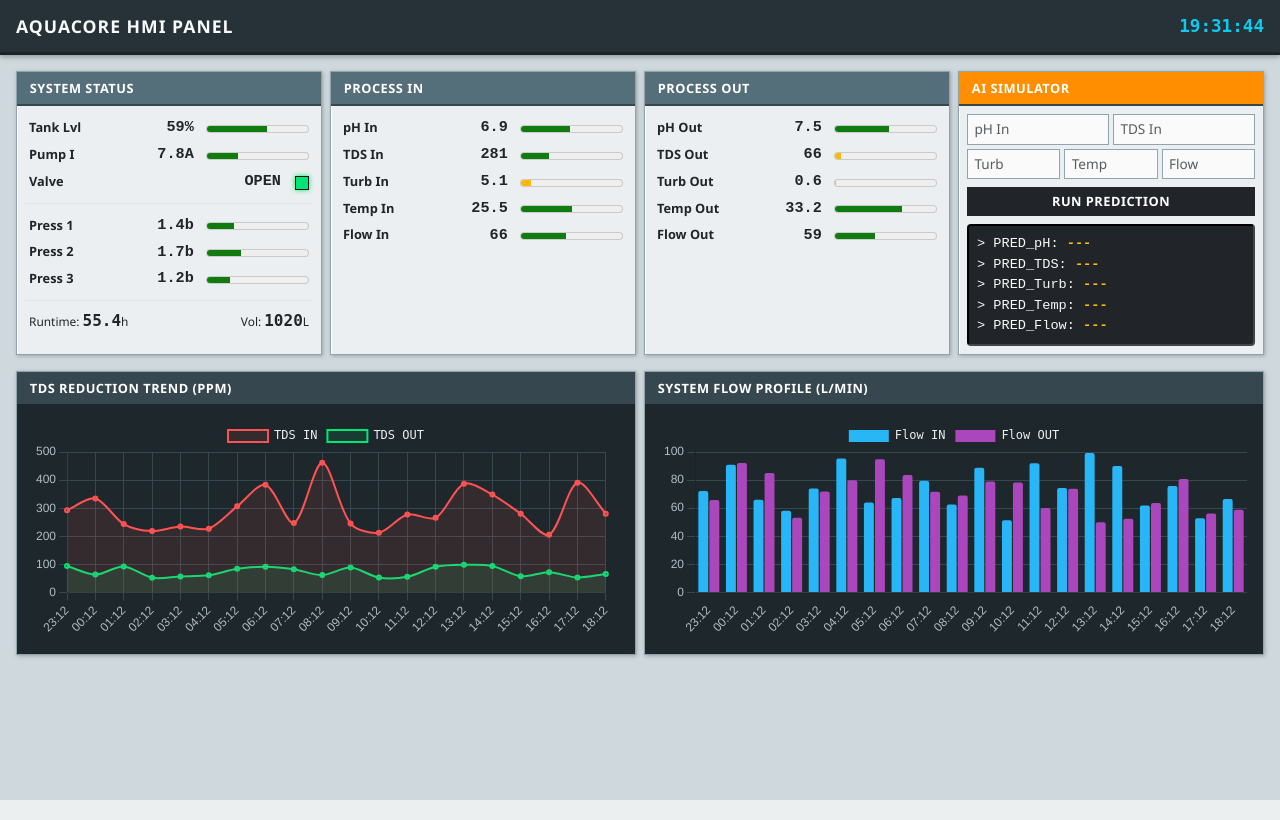
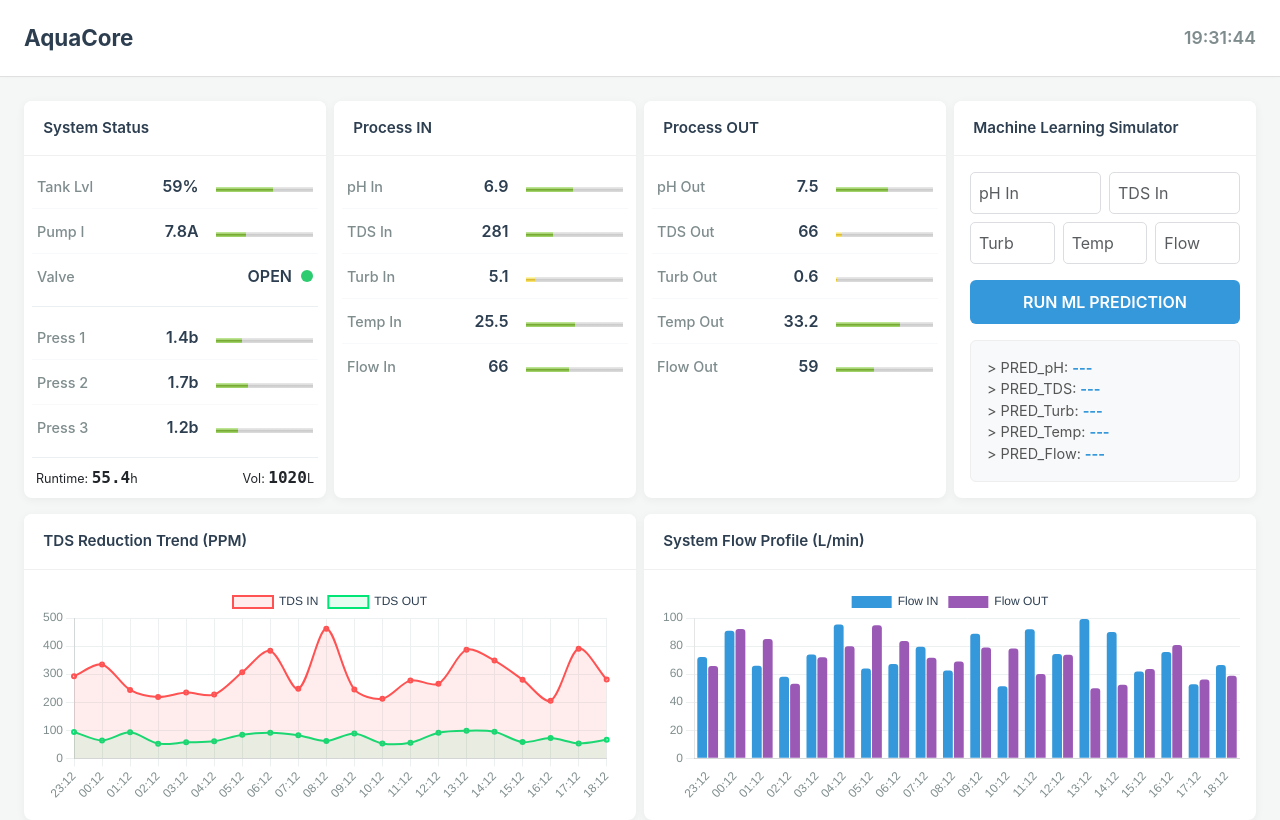
Before and after one commit to krishvariya/aquacore, a Flask app: page / in a window 1280 px wide. Run offline with Flask 3, Linux system fonts and the light colour scheme; data comes from the database, SQL or seed files in the repository.

Commit message:
UI: Revert to clean, basic, attractive light SaaS theme and rename to AquaCore

```diff
--- a/static/css/style.css
+++ b/static/css/style.css
@@ -1,95 +1,114 @@
 body {
-    background-color: #cfd8dc;
-    font-family: 'Segoe UI', Tahoma, Geneva, Verdana, sans-serif;
-    font-size: 0.85rem;
-    color: #263238;
+    background-color: #f4f7f6;
+    font-family: -apple-system, BlinkMacSystemFont, "Segoe UI", Roboto, "Helvetica Neue", Arial, sans-serif;
+    font-size: 0.9rem;
+    color: #333;
 }
 .card {
-    border-radius: 0;
-    border: 1px solid #90a4ae;
-    background-color: #eceff1;
-    box-shadow: inset 1px 1px 0 #ffffff, 1px 1px 4px rgba(0,0,0,0.25);
+    border-radius: 8px;
+    border: none;
+    background-color: #ffffff;
+    box-shadow: 0 2px 10px rgba(0,0,0,0.05);
 }
 .card-header {
-    border-radius: 0 !important;
-    font-weight: bold;
-    text-transform: uppercase;
-    font-size: 0.8rem;
-    background-color: #546e7a !important;
-    color: #fff !important;
-    padding: 0.4rem 0.8rem;
-    border-bottom: 2px solid #37474f;
-    letter-spacing: 0.5px;
+    border-radius: 8px 8px 0 0 !important;
+    font-weight: 600;
+    font-size: 0.95rem;
+    background-color: #ffffff !important;
+    color: #2c3e50 !important;
+    padding: 1rem 1.2rem;
+    border-bottom: 1px solid #f0f0f0;
 }
 .navbar {
-    background-color: #263238 !important;
-    border-bottom: 3px solid #1a2327;
-    box-shadow: 0 2px 5px rgba(0,0,0,0.3);
+    background-color: #ffffff !important;
+    border-bottom: 1px solid #e0e0e0;
+    padding: 1rem 1.5rem;
+    box-shadow: 0 1px 3px rgba(0,0,0,0.02);
 }
 .navbar-brand {
-    font-size: 1.1rem;
-    text-transform: uppercase;
-    letter-spacing: 1px;
-    font-weight: 600;
+    color: #2c3e50 !important;
+    font-weight: 700;
+    font-size: 1.4rem;
+}
+#clock {
+    color: #7f8c8d !important;
 }
 table {
     width: 100%;
 }
 table td {
-    padding: 2px 4px !important;
+    padding: 10px 5px !important;
     vertical-align: middle;
+    border-bottom: 1px solid #f8f9fa;
+}
+table tr:last-child td {
+    border-bottom: none;
 }
 .label-col {
-    width: 32%;
-    font-weight: 600;
-    font-size: 0.8rem;
+    width: 35%;
+    font-weight: 500;
+    color: #7f8c8d;
 }
 .val-col {
-    width: 28%;
+    width: 25%;
     text-align: right;
-    font-family: 'Courier New', Courier, monospace;
-    font-size: 0.95rem;
-    font-weight: bold;
+    font-family: inherit;
+    font-size: 1rem;
+    font-weight: 600;
+    color: #2c3e50;
 }
 .gauge-col {
     width: 40%;
-    padding-left: 8px !important;
+    padding-left: 12px !important;
 }
 meter {
     width: 100%;
-    height: 16px;
-    vertical-align: middle;
+    height: 10px;
+    border-radius: 5px;
 }
 .status-indicator {
     display: inline-block;
-    width: 14px;
-    height: 14px;
-    border: 1px solid #111;
-    background-color: #78909c;
-    vertical-align: text-bottom;
+    width: 12px;
+    height: 12px;
+    border-radius: 50%;
+    background-color: #ddd;
     margin-left: 5px;
 }
 .status-open {
-    background-color: #00e676;
-    box-shadow: 0 0 5px #00e676;
+    background-color: #2ecc71;
 }
 .status-closed {
-    background-color: #ff1744;
+    background-color: #e74c3c;
 }
-.btn {
-    border-radius: 0;
-    font-weight: bold;
-    text-transform: uppercase;
-    letter-spacing: 0.5px;
+.btn-dark {
+    background-color: #3498db;
+    color: #ffffff;
+    border: none;
+    border-radius: 6px;
+    font-weight: 600;
+    padding: 0.6rem;
+}
+.btn-dark:hover {
+    background-color: #2980b9;
 }
 .form-control {
-    border-radius: 0;
-    font-size: 0.85rem;
-    padding: 0.25rem 0.4rem;
-    border: 1px solid #90a4ae;
-    background-color: #fafafa;
+    border-radius: 5px;
+    border: 1px solid #dcdde1;
+    padding: 0.5rem;
 }
 .form-control:focus {
-    box-shadow: none;
-    border-color: #ff9800;
+    box-shadow: 0 0 0 0.2rem rgba(52, 152, 219, 0.25);
+    border-color: #3498db;
 }
+.pred-box {
+    background-color: #f8f9fa;
+    border: 1px solid #eee;
+    border-radius: 6px;
+    padding: 1rem;
+    color: #555;
+    font-family: inherit;
+}
+.pred-val {
+    color: #3498db;
+    font-weight: 700;
+}
--- a/static/js/script.js
+++ b/static/js/script.js
@@ -123,12 +123,12 @@ async function fetchHistoryData() {
             options: {
                 responsive: true,
                 maintainAspectRatio: false,
-                color: '#eceff1',
+                color: '#2c3e50',
                 scales: {
-                    x: { ticks: { color: '#b0bec5' }, grid: { color: '#37474f' } },
-                    y: { beginAtZero: true, ticks: { color: '#b0bec5' }, grid: { color: '#37474f' } }
+                    x: { ticks: { color: '#7f8c8d' }, grid: { color: '#ecf0f1' } },
+                    y: { beginAtZero: true, ticks: { color: '#7f8c8d' }, grid: { color: '#ecf0f1' } }
                 },
-                plugins: { legend: { labels: { color: '#eceff1', font: { family: 'monospace' } } } }
+                plugins: { legend: { labels: { color: '#2c3e50', font: { family: 'inherit', weight: 'bold' } } } }
             }
         });
 
@@ -145,26 +145,26 @@ async function fetchHistoryData() {
                     {
                         label: 'Flow IN',
                         data: flowIn,
-                        backgroundColor: '#29b6f6',
-                        borderRadius: 2
+                        backgroundColor: '#3498db',
+                        borderRadius: 3
                     },
                     {
                         label: 'Flow OUT',
                         data: flowOut,
-                        backgroundColor: '#ab47bc',
-                        borderRadius: 2
+                        backgroundColor: '#9b59b6',
+                        borderRadius: 3
                     }
                 ]
             },
             options: {
                 responsive: true,
                 maintainAspectRatio: false,
-                color: '#eceff1',
+                color: '#2c3e50',
                 scales: {
-                    x: { ticks: { color: '#b0bec5' }, grid: { display: false } },
-                    y: { beginAtZero: true, ticks: { color: '#b0bec5' }, grid: { color: '#37474f' } }
+                    x: { ticks: { color: '#7f8c8d' }, grid: { display: false } },
+                    y: { beginAtZero: true, ticks: { color: '#7f8c8d' }, grid: { color: '#ecf0f1' } }
                 },
-                plugins: { legend: { labels: { color: '#eceff1', font: { family: 'monospace' } } } }
+                plugins: { legend: { labels: { color: '#2c3e50', font: { family: 'inherit', weight: 'bold' } } } }
             }
         });
 
--- a/templates/index.html
+++ b/templates/index.html
@@ -3,18 +3,18 @@
 <head>
     <meta charset="UTF-8">
     <meta name="viewport" content="width=device-width, initial-scale=1.0">
-    <title>AI Water Monitoring System - SCADA</title>
+    <title>AquaCore - AI Water Monitoring</title>
     <link href="https://cdn.jsdelivr.net/npm/bootstrap@5.3.0/dist/css/bootstrap.min.css" rel="stylesheet">
     <link rel="stylesheet" href="/static/css/style.css">
     <script src="https://cdn.jsdelivr.net/npm/chart.js"></script>
 </head>
 <body>
-    <nav class="navbar navbar-dark mb-3 px-3">
-        <span class="navbar-brand text-light mb-0">AquaCore HMI Panel</span>
-        <span class="text-info" id="clock" style="font-family: monospace; font-size: 1.1rem; font-weight: bold;"></span>
+    <nav class="navbar navbar-dark mb-4 px-4">
+        <span class="navbar-brand mb-0">AquaCore</span>
+        <span id="clock" style="font-family: inherit; font-size: 1.1rem; font-weight: 600;"></span>
     </nav>
 
-    <div class="container-fluid px-3">
+    <div class="container-fluid px-4">
         <div class="row g-2 mb-2">
             <!-- System Status -->
             <div class="col-md-3">
@@ -76,38 +76,38 @@
             <!-- AI Predictor -->
             <div class="col-md-3">
                 <div class="card h-100">
-                    <div class="card-header" style="background-color: #ff8f00 !important; color:#fff !important;">AI Simulator</div>
-                    <div class="card-body p-2">
+                    <div class="card-header">Machine Learning Simulator</div>
+                    <div class="card-body p-3">
                         <form id="predictForm">
-                            <div class="row g-1 mb-1">
+                            <div class="row g-2 mb-2">
                                 <div class="col-6"><input type="number" step="0.1" class="form-control" id="p_ph_in" placeholder="pH In" required></div>
                                 <div class="col-6"><input type="number" step="1" class="form-control" id="p_tds_in" placeholder="TDS In" required></div>
                             </div>
-                            <div class="row g-1 mb-2">
+                            <div class="row g-2 mb-3">
                                 <div class="col-4"><input type="number" step="0.1" class="form-control" id="p_turb_in" placeholder="Turb" required></div>
                                 <div class="col-4"><input type="number" step="0.1" class="form-control" id="p_temp_in" placeholder="Temp" required></div>
                                 <div class="col-4"><input type="number" step="1" class="form-control" id="p_flow_in" placeholder="Flow" required></div>
                             </div>
-                            <button type="submit" class="btn btn-dark w-100 py-1" style="font-size:0.8rem;">Run Prediction</button>
+                            <button type="submit" class="btn btn-dark w-100">RUN ML PREDICTION</button>
                         </form>
-                        <div class="mt-2 bg-dark text-light p-2 rounded-1" style="font-family: 'Courier New', monospace; font-size: 0.85rem; border: 2px inset #444;">
-                            <div>> PRED_pH:   <span id="pred_ph" class="text-warning fw-bold">---</span></div>
-                            <div>> PRED_TDS:  <span id="pred_tds" class="text-warning fw-bold">---</span></div>
-                            <div>> PRED_Turb: <span id="pred_turb" class="text-warning fw-bold">---</span></div>
-                            <div>> PRED_Temp: <span id="pred_temp" class="text-warning fw-bold">---</span></div>
-                            <div>> PRED_Flow: <span id="pred_flow" class="text-warning fw-bold">---</span></div>
+                        <div class="mt-3 pred-box">
+                            <div>> PRED_pH:   <span id="pred_ph" class="pred-val">---</span></div>
+                            <div>> PRED_TDS:  <span id="pred_tds" class="pred-val">---</span></div>
+                            <div>> PRED_Turb: <span id="pred_turb" class="pred-val">---</span></div>
+                            <div>> PRED_Temp: <span id="pred_temp" class="pred-val">---</span></div>
+                            <div>> PRED_Flow: <span id="pred_flow" class="pred-val">---</span></div>
                         </div>
                     </div>
                 </div>
             </div>
         </div>
 
-        <div class="row g-2 mt-1">
+        <div class="row g-2 mt-2">
             <!-- Left Chart: TDS Trend -->
             <div class="col-md-6">
                 <div class="card h-100">
-                    <div class="card-header border-bottom-0" style="background-color: #37474f !important;">TDS Reduction Trend (PPM)</div>
-                    <div class="card-body p-3" style="background: #1e272b; height: 250px;">
+                    <div class="card-header">TDS Reduction Trend (PPM)</div>
+                    <div class="card-body p-3" style="height: 250px;">
                         <canvas id="tdsChart"></canvas>
                     </div>
                 </div>
@@ -116,8 +116,8 @@
             <!-- Right Chart: Flow Trend -->
             <div class="col-md-6">
                 <div class="card h-100">
-                    <div class="card-header border-bottom-0" style="background-color: #37474f !important;">System Flow Profile (L/min)</div>
-                    <div class="card-body p-3" style="background: #1e272b; height: 250px;">
+                    <div class="card-header">System Flow Profile (L/min)</div>
+                    <div class="card-body p-3" style="height: 250px;">
                         <canvas id="flowChart"></canvas>
                     </div>
                 </div>
```
